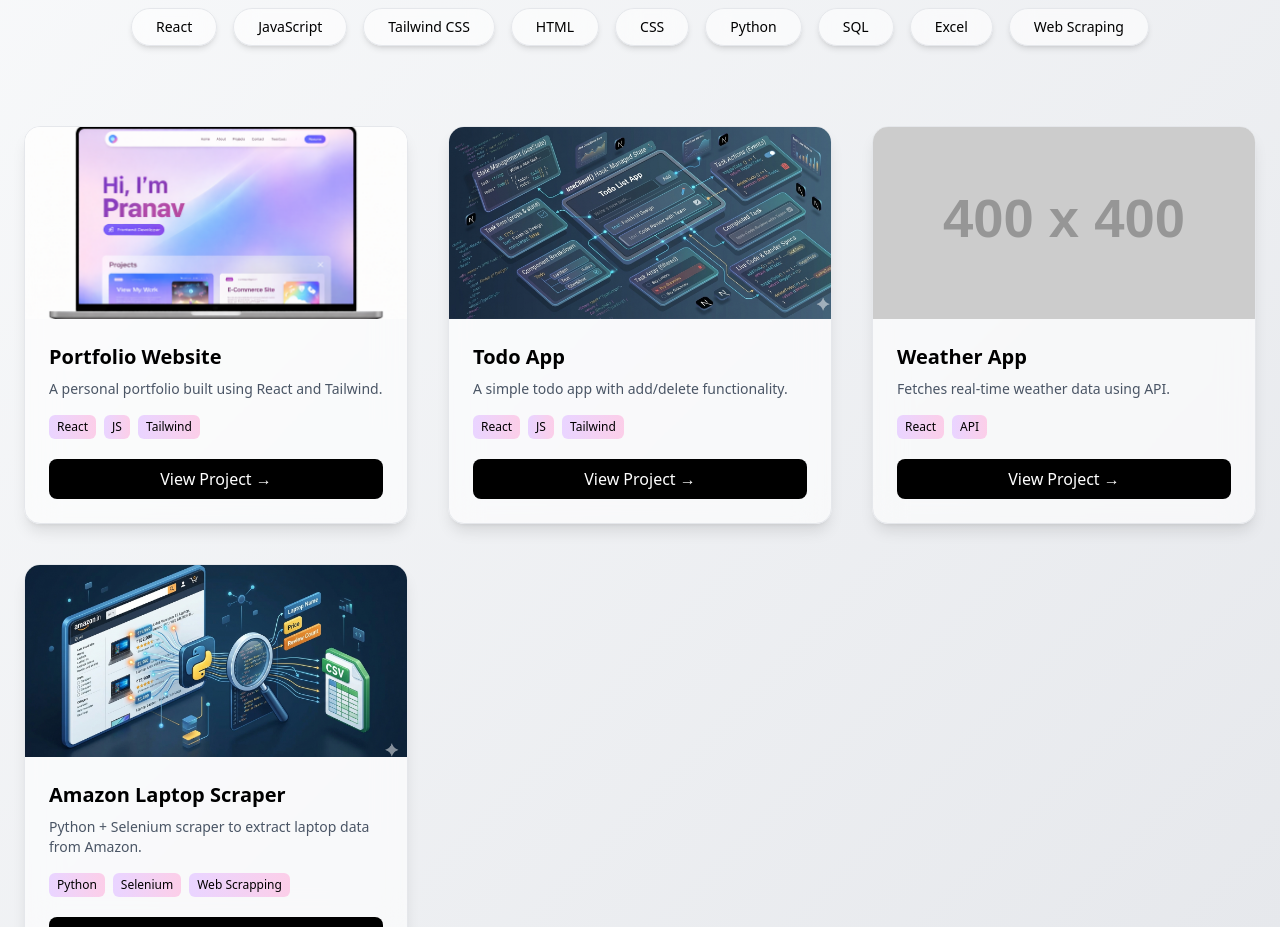
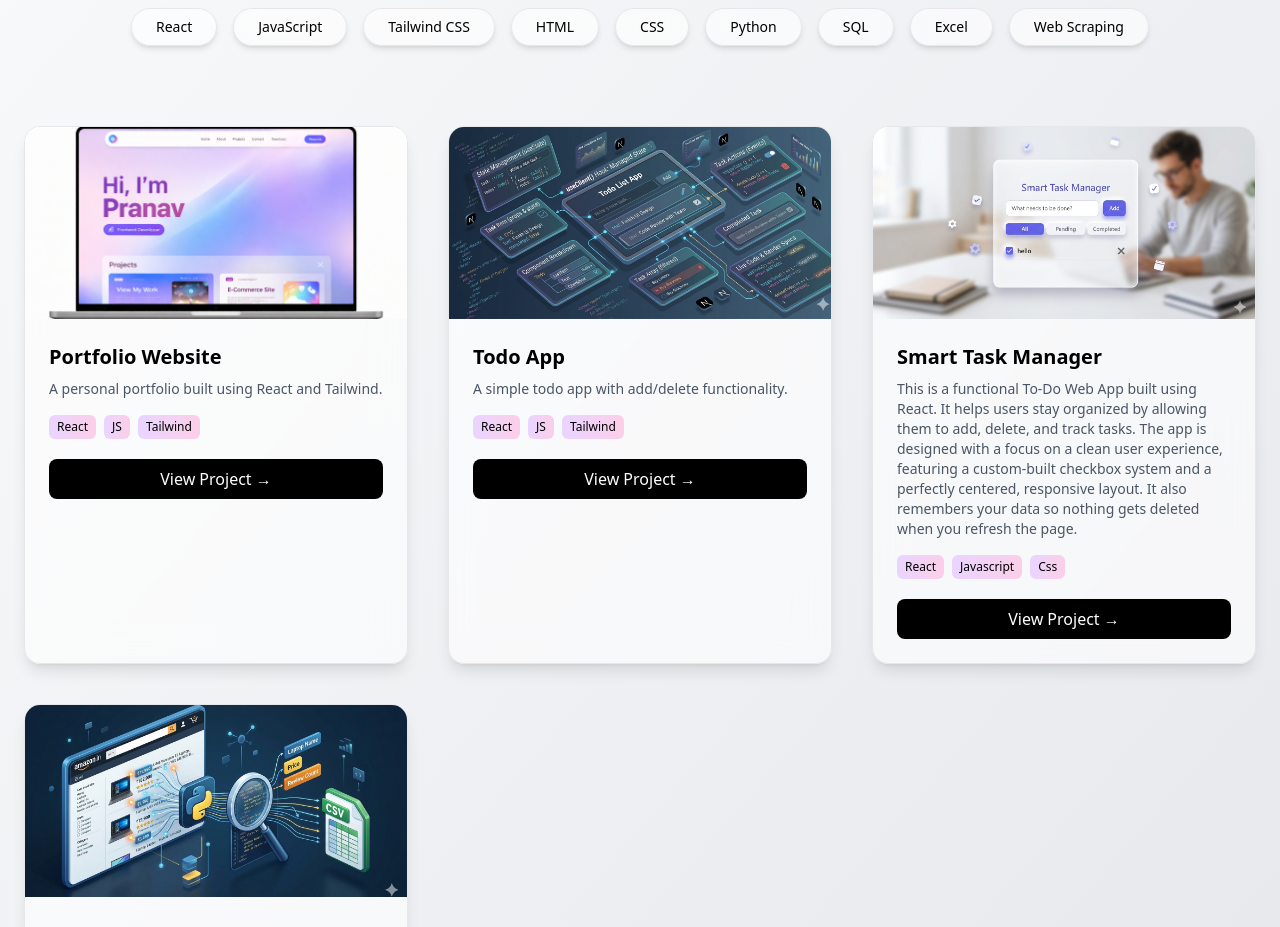
Before and after one commit to pranavmalve/portfolio, a Next.js app: page / in a window 1280 px wide. Shown: the part 1860-2787 px from the top of the page. Built offline with nearby package versions, Linux system fonts and the light colour scheme.

Commit message:
fifth commit

```diff
--- a/app/component/Project.jsx
+++ b/app/component/Project.jsx
@@ -20,7 +20,7 @@ const Project = () => {
       desc: "A personal portfolio built using React and Tailwind.",
       skills: ["React", "JS", "Tailwind"],
       image: "/portfolioWebsite.png",
-      href: "https://www.amazon.com",
+      href: "https://portfolio-one-gilt-41.vercel.app/",
     },
     {
       title: "Todo App",
@@ -30,10 +30,10 @@ const Project = () => {
       href: "https://todo-list-zeta-azure-32.vercel.app/",
     },
     {
-      title: "Weather App",
-      desc: "Fetches real-time weather data using API.",
-      skills: ["React", "API"],
-      image: "https://via.placeholder.com/400",
+      title: "Smart Task Manager",
+      desc: "This is a functional To-Do Web App built using React. It helps users stay organized by allowing them to add, delete, and track tasks. The app is designed with a focus on a clean user experience, featuring a custom-built checkbox system and a perfectly centered, responsive layout. It also remembers your data so nothing gets deleted when you refresh the page.",
+      skills: ["React", "Javascript","Css"],
+      image: "smartmanager.png",
       href: "https://github.com/pranavmalve/Amazon-Laptop-Scraper",
     },
     {
```
Also changed, not shown: public/smartmanager.png (added).
